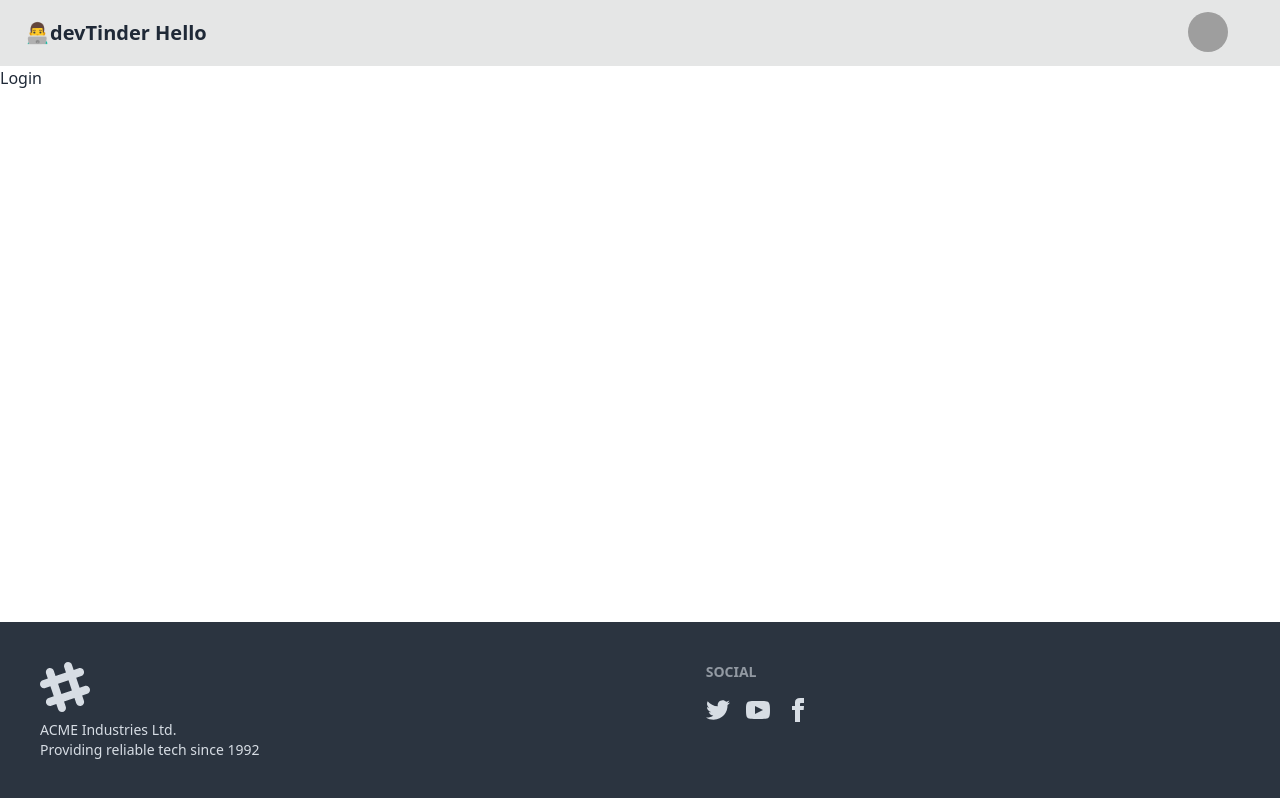
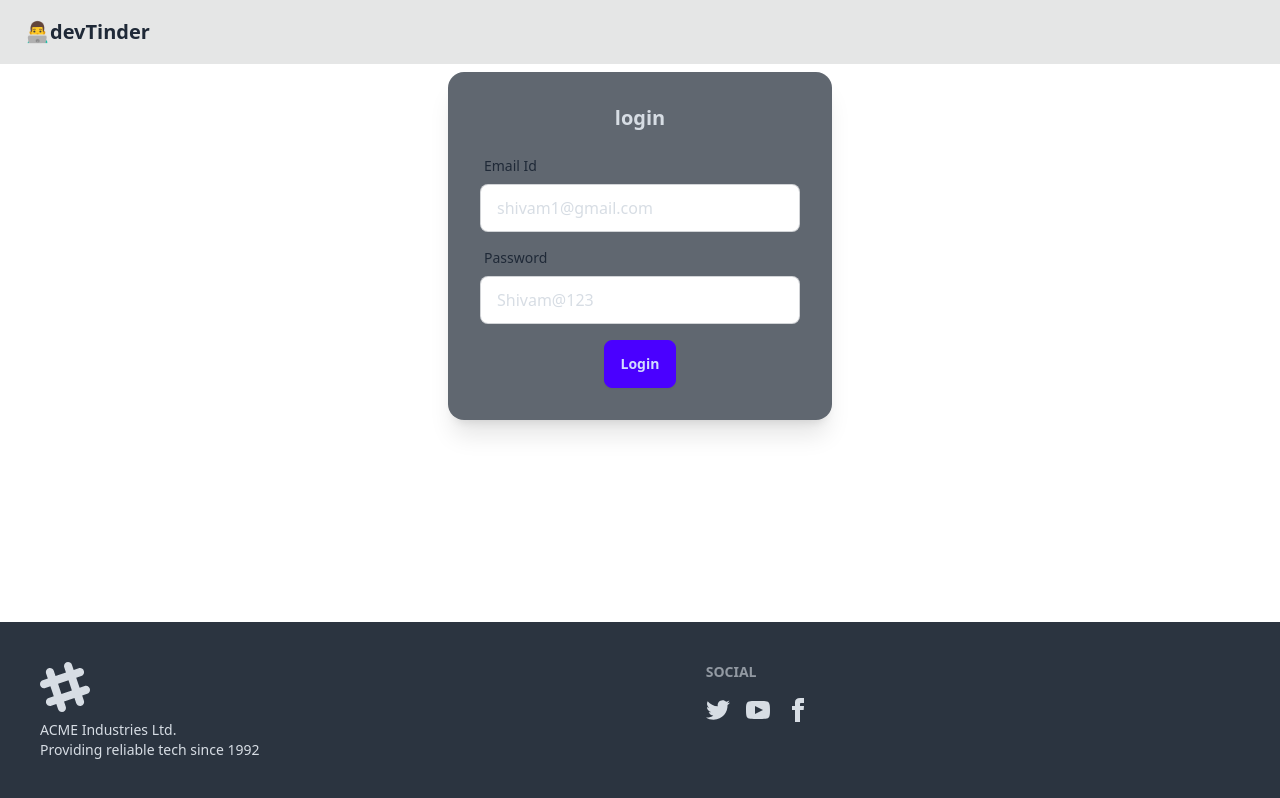
Before and after one commit to Cvam1999/devTinder-web, a React (Vite) app: page /login in a window 1280 px wide. Built offline with nearby package versions, Linux system fonts and the light colour scheme; grey boxes are pictures that could not be loaded.

Commit message:
added redux store

```diff
--- a/package.json
+++ b/package.json
@@ -10,8 +10,11 @@
     "preview": "vite preview"
   },
   "dependencies": {
+    "@reduxjs/toolkit": "^2.4.0",
+    "axios": "^1.7.8",
     "react": "^18.3.1",
     "react-dom": "^18.3.1",
+    "react-redux": "^9.1.2",
     "react-router-dom": "^7.0.1"
   },
   "devDependencies": {
--- a/src/App.jsx
+++ b/src/App.jsx
@@ -1,23 +1,29 @@
 import { BrowserRouter, Route, Routes } from "react-router-dom";
-import NavBar from "./NavBar";
-import Body from "./Body";
-import Login from "./Login";
-import Profile from "./Profile";
-
+import NavBar from "./components/NavBar";
+import Body from "./components/Body";
+import Login from "./components/Login";
+import Profile from "./components/Profile";
+import {Provider} from "react-redux";
+import appStore from "./utils/appStore";
+import Feed from "./components/Feed";
 
 function App() {
 
 
   return (
     <>
+    <Provider store = {appStore}>
     <BrowserRouter baseName="/">
     <Routes>
     <Route path="/" element={<Body />}>
+    <Route path="/" element={<Feed />}/>
     <Route path="/login" element={<Login />}/>
     <Route path="/profile" element={<Profile />}/>
      </Route>
     </Routes>
     </BrowserRouter>
+    </Provider>
+
       </>
   )
 }
--- a/src/Login.jsx
+++ /dev/null
@@ -1,8 +0,0 @@
-const Login = () => {
-    return (
-        <div>
-            <h1>Login</h1>
-        </div>
-    );
-};
-export default Login;
--- /dev/null
+++ b/src/components/Feed.jsx
@@ -0,0 +1,8 @@
+const Feed = () => {
+  return (
+    <div>
+      <h1>Feed</h1>
+    </div>
+  );
+};
+export default Feed;
--- /dev/null
+++ b/src/components/Login.jsx
@@ -0,0 +1,64 @@
+import { useState } from "react";
+import axios from "axios";
+import { useDispatch } from "react-redux";
+import { addUser } from "../utils/userSlice";
+import { useNavigate } from "react-router-dom";
+import { BASE_URL } from "../utils/constants";
+const Login = () => {
+    const [emailId, setEmailId] = useState("shivam1@gmail.com");
+    const [password, setPassword] = useState("Shivam@123");
+    const dispatch = useDispatch();
+    const navigate = useNavigate();
+
+    const handleLogin =async () => {
+
+        try{
+            const res = await axios.post(BASE_URL+"/login", {
+                emailId,
+                password
+            },
+            {withCredentials: true}
+            );
+            console.log(res.data);
+            dispatch(addUser(res.data));
+            return navigate("/");
+        }catch(error){
+            console.log(error);
+        }
+    };
+    return (
+        <div className="flex justify-center my-2">
+           <div className="card bg-base-100 image-full w-96 shadow-xl">
+  <div className="card-body">
+    <h2 className="card-title justify-center">login</h2>
+    <div>
+    <label className="form-control w-full max-w-xs my-2">
+  <div className="label">
+    <span className="label-text">Email Id</span>
+  </div>
+  <input type="text"
+  value={emailId}
+   className="input input-bordered w-full max-w-xs"
+   onChange={(e) => setEmailId(e.target.value)}
+    />
+</label>
+<label className="form-control w-full max-w-xs my-2">
+  <div className="label">
+    <span className="label-text">Password</span>
+  </div>
+  <input type="text"
+   value={password}
+    className="input input-bordered w-full max-w-xs"
+    onChange={(e) => setPassword(e.target.value)}
+     />
+</label>
+    </div>
+    <div className="card-actions justify-center">
+      <button className="btn btn-primary" onClick={handleLogin}>Login</button>
+    </div>
+  </div>
+</div>
+        </div>
+    );
+};
+export default Login;
--- a/src/NavBar.jsx
+++ b/src/components/NavBar.jsx
@@ -1,16 +1,22 @@
+import { useSelector } from "react-redux";
+
 const NavBar = () => {
+    const user = useSelector((store) => store.user);
+    console.log(user);
     return (
         <div className="navbar bg-base-300">
         <div className="flex-1">
-          <a className="btn btn-ghost text-xl">👨‍💻devTinder Hello</a>
+          <a className="btn btn-ghost text-xl">👨‍💻devTinder</a>
         </div>
-        <div className="flex-none gap-2">
-          <div className="dropdown dropdown-end mx-10">
+        {user && (<div className="flex-none gap-2">
+            <div className="form-control">Welcome, {user.firstName}</div>
+          <div className="dropdown dropdown-end mx-10 flex">
+
             <div tabIndex={0} role="button" className="btn btn-ghost btn-circle avatar">
               <div className="w-10 rounded-full">
                 <img
-                  alt="Tailwind CSS Navbar component"
-                  src="https://img.daisyui.com/images/stock/photo-1534528741775-53994a69daeb.webp" />
+                  alt="user photo"
+                  src={user.photoUrl} />
               </div>
             </div>
             <ul
@@ -26,7 +32,7 @@ const NavBar = () => {
               <li><a>Logout</a></li>
             </ul>
           </div>
-        </div>
+        </div>)}
       </div>
     )};
     export default NavBar;
--- /dev/null
+++ b/src/utils/appStore.js
@@ -0,0 +1,9 @@
+import { configureStore } from "@reduxjs/toolkit";
+import userReducer from "./userSlice";
+
+const appStore = configureStore({
+reducer:{
+    user : userReducer,
+}
+});
+export default appStore;
--- /dev/null
+++ b/src/utils/constants.js
@@ -0,0 +1 @@
+export const BASE_URL = "http://localhost:3000";
--- /dev/null
+++ b/src/utils/userSlice.js
@@ -0,0 +1,18 @@
+import { createSlice } from '@reduxjs/toolkit';
+
+const userSlice = createSlice({
+    name : 'user',
+    initialState : null,
+    reducers : {
+        addUser : (state, action) => {
+            return action.payload;
+        },
+        removeUser : (state, action) => {
+            return null;
+        }
+    }
+});
+
+export const{addUser, removeUser} = userSlice.actions;
+
+export default userSlice.reducer;
```
Also changed, not shown: src/components/Body.jsx (renamed from src/Body.jsx), src/components/Footer.jsx (renamed from src/Footer.jsx), src/components/Profile.jsx (renamed from src/Profile.jsx), 1 other file (tests, documents, lock files or other folders).
